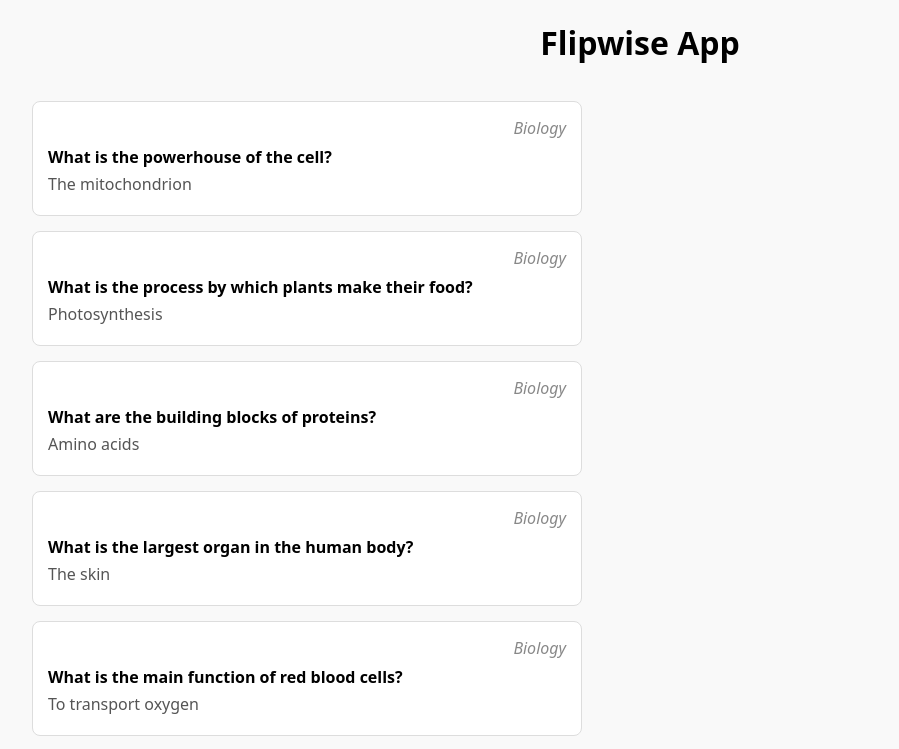
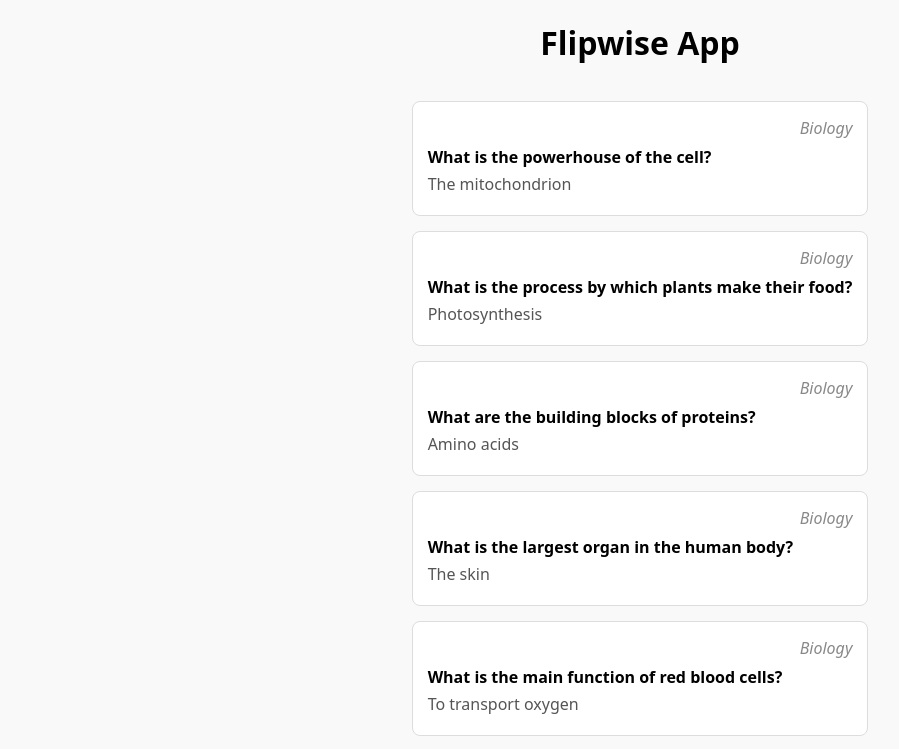
Before and after one commit to TastyCrysis/FlipWise-2.0, a Next.js app: page / in a window 1280 px wide. Shown: the top 749 px of the page, without its empty margins (0-899 px from the left). Built offline with nearby package versions, Linux system fonts and the light colour scheme.

Commit message:
Add review feedback

```diff
--- /dev/null
+++ b/components/FlashcardList.js
@@ -0,0 +1,68 @@
+import { flashcards } from "@/lib/db/flashcards";
+import { collections } from "@/lib/db/collections";
+import styled from "styled-components";
+
+const CardList = styled.ul`
+  list-style-type: none;
+  padding: 0;
+  margin: 0;
+`;
+
+const Flashcard = styled.li`
+  max-width: 550px;
+  background: #fff;
+  border: 1px solid #ddd;
+  border-radius: 8px;
+  margin: 15px 32px;
+  padding: 15px;
+  transition: transform 0.2s;
+
+  &:hover {
+    transform: scale(1.02);
+  }
+`;
+
+const FlashcardContent = styled.div`
+  display: flex;
+  flex-direction: column;
+`;
+
+const FlashcardQuestion = styled.p`
+  font-weight: bold;
+  margin: 0;
+`;
+
+const FlashcardAnswer = styled.p`
+  color: #555;
+  margin: 5px 0;
+`;
+
+const CollectionTitle = styled.p`
+  text-align: right;
+  font-style: italic;
+  color: #888;
+  margin: 0 0 7px 0;
+`;
+
+export default function FlashcardList() {
+  return (
+    <CardList>
+      {flashcards.map((flashcard) => {
+        const collection = collections.find(
+          (collection) => collection.id === flashcard.collectionId
+        );
+        return (
+          <Flashcard key={flashcard.id}>
+            <FlashcardContent>
+              <CollectionTitle>{collection.title}</CollectionTitle>
+              <div>
+                <FlashcardQuestion>{flashcard.question}</FlashcardQuestion>
+                <FlashcardAnswer>{flashcard.answer}</FlashcardAnswer>
+              </div>
+            </FlashcardContent>
+          </Flashcard>
+        );
+      })}
+    </CardList>
+  );
+}
--- a/components/StyledCard.js
+++ /dev/null
@@ -1,70 +0,0 @@
-import { flashcards } from "@/lib/db/flashcards";
-import { collections } from "@/lib/db/collections";
-import styled from "styled-components";
-
-const CardList = styled.ul`
-  list-style-type: none;
-  padding: 0;
-  margin: 0;
-`;
-
-const Card = styled.li`
-  max-width: 550px;
-  background: #fff;
-  border: 1px solid #ddd;
-  border-radius: 8px;
-  margin: 15px 32px;
-  padding: 15px;
-  transition: transform 0.2s;
-
-  &:hover {
-    transform: scale(1.02);
-  }
-`;
-
-const CardContent = styled.article`
-  display: flex;
-  flex-direction: column;
-`;
-
-const Question = styled.p`
-  font-weight: bold;
-  margin: 0;
-`;
-
-const Answer = styled.p`
-  color: #555;
-  margin: 5px 0;
-`;
-
-const CollectionTitle = styled.p`
-  text-align: right;
-  font-style: italic;
-  color: #888;
-  margin: 0 0 7px 0;
-`;
-
-export default function StyledCard() {
-  return (
-    <>
-      <CardList>
-        {flashcards.map((flashcard) => {
-          const collection = collections.find(
-            (collection) => collection.id === flashcard.collectionId
-          );
-          return (
-            <Card key={flashcard.id}>
-              <CardContent>
-                <CollectionTitle>{collection.title}</CollectionTitle>
-                <div>
-                  <Question>{flashcard.question}</Question>
-                  <Answer>{flashcard.answer}</Answer>
-                </div>
-              </CardContent>
-            </Card>
-          );
-        })}
-      </CardList>
-    </>
-  );
-}
--- a/pages/index.js
+++ b/pages/index.js
@@ -1,4 +1,4 @@
-import StyledCard from "@/components/StyledCard";
+import FlashcardList from "@/components/FlashcardList";
 import styled from "styled-components";
 
 const Container = styled.div`
@@ -12,7 +12,10 @@
       <Container>
         <h1>Flipwise App</h1>
       </Container>
-      <StyledCard />
+
+      <Container>
+        <FlashcardList />
+      </Container>
     </>
   );
 }
```
